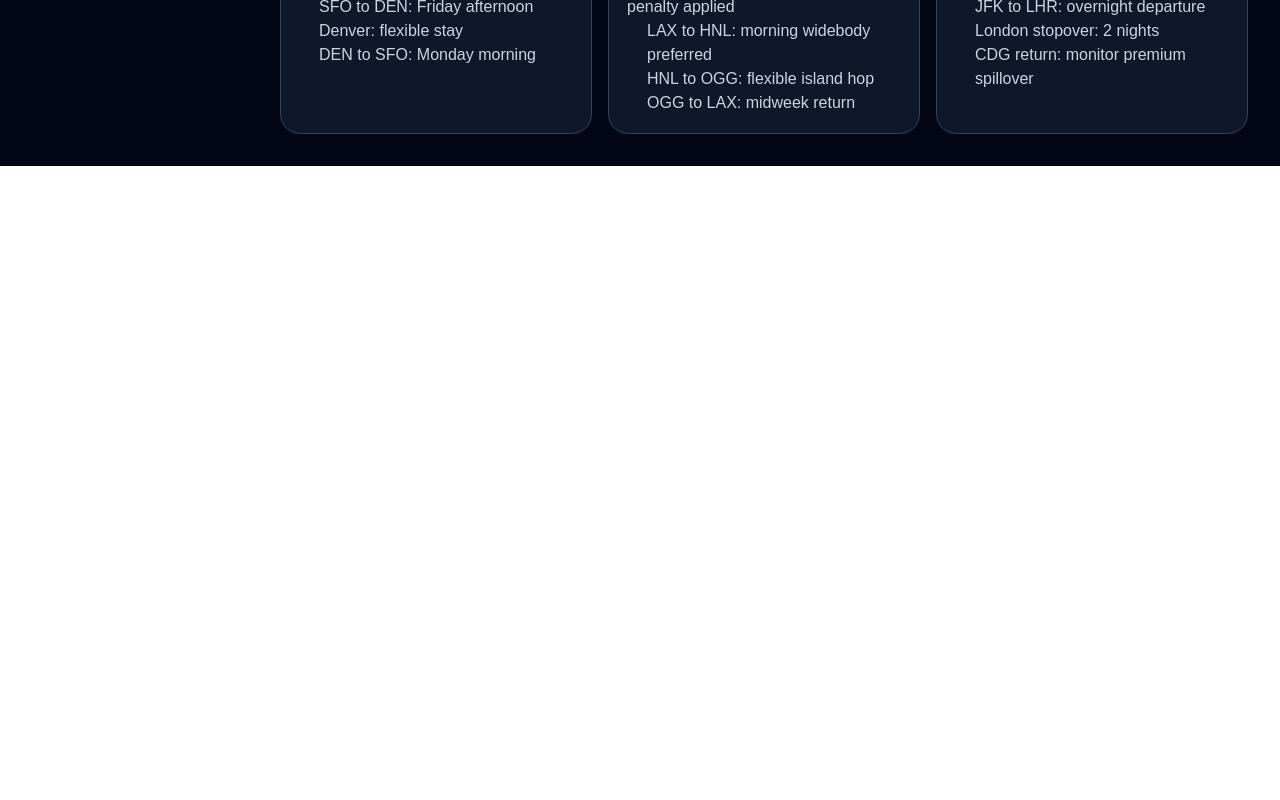
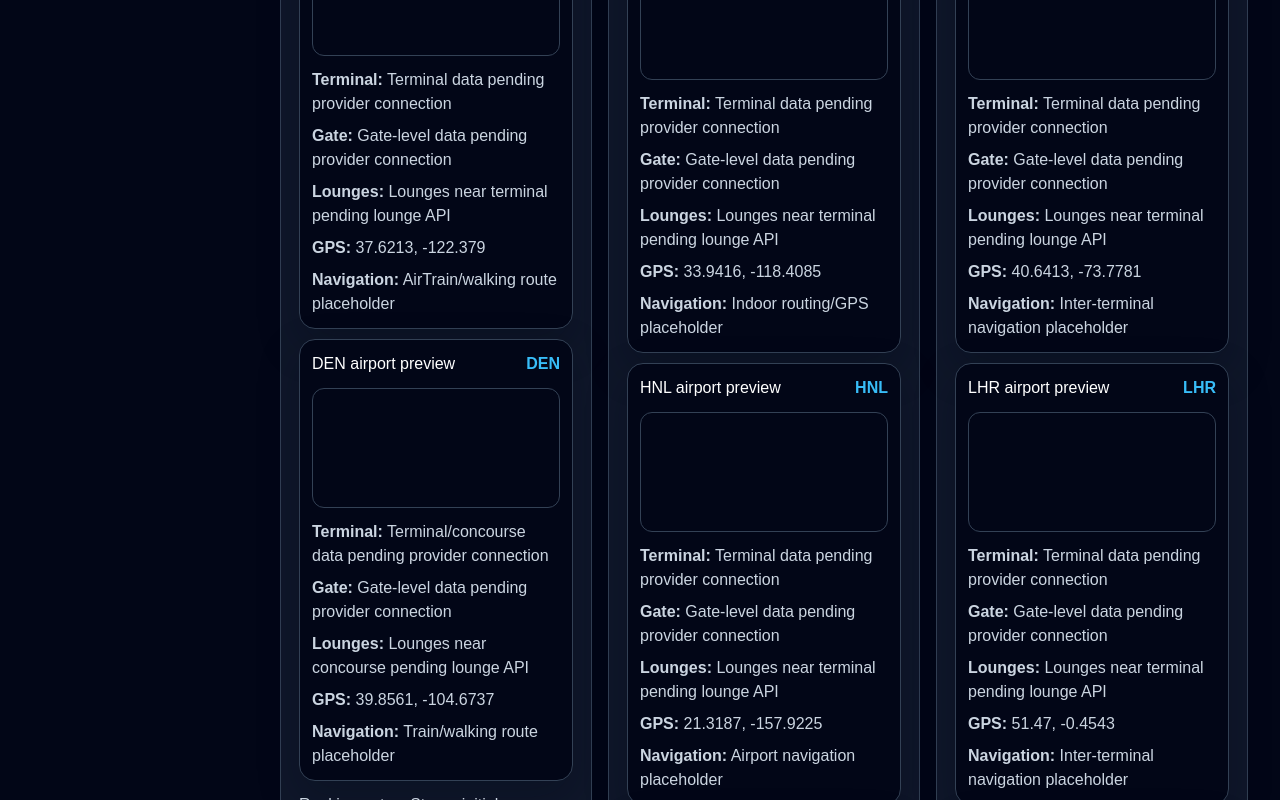
Before and after one commit to richlafayette-creator/nonrev-app, a Next.js app: page /plan in a window 1280 px wide. Shown: the part 1300-2100 px from the top of the page. Before the commit the page ends 1466 px from the top, so only its background shows below. Built offline with nearby package versions, Linux system fonts and the light colour scheme; no server answers; the database is empty.

Commit message:
Fix Mapbox token env variable

```diff
--- /dev/null
+++ b/app/MapboxAirportMap.tsx
@@ -0,0 +1,51 @@
+'use client'
+
+import { airportScaffoldFor, mapboxStaticImageUrl } from '../lib/airportMapScaffold'
+
+type MapboxAirportMapProps = {
+  airportCode?: string | null
+  title?: string
+  compact?: boolean
+}
+
+export default function MapboxAirportMap({ airportCode, title, compact = false }: MapboxAirportMapProps) {
+  const airport = airportScaffoldFor(airportCode)
+  const token = process.env.NEXT_PUBLIC_MAPBOX_TOKENN
+  const imageUrl = airport ? mapboxStaticImageUrl(airport, token) : ''
+
+  return (
+    <article className="mapbox-card" style={{ border: '1px solid #334155', borderRadius: 16, padding: compact ? 12 : 16, background: '#020617' }}>
+      <div style={{ display: 'flex', justifyContent: 'space-between', gap: 12, alignItems: 'baseline', flexWrap: 'wrap' }}>
+        <h4 style={{ margin: 0 }}>{title || `${airportCode || 'Airport'} map`}</h4>
+        <span style={{ color: airport ? '#38bdf8' : '#facc15', fontWeight: 'bold' }}>{airport?.code || 'Pending data'}</span>
+      </div>
+
+      {airport && imageUrl ? (
+        <div
+          aria-label={`${airport.name} Mapbox preview`}
+          style={{
+            minHeight: compact ? 120 : 180,
+            marginTop: 12,
+            borderRadius: 12,
+            backgroundImage: `linear-gradient(rgba(2, 6, 23, 0.1), rgba(2, 6, 23, 0.35)), url(${imageUrl})`,
+            backgroundSize: 'cover',
+            backgroundPosition: 'center',
+            border: '1px solid #334155'
+          }}
+        />
+      ) : (
+        <div style={{ minHeight: compact ? 100 : 160, marginTop: 12, borderRadius: 12, border: '1px dashed #475569', display: 'grid', placeItems: 'center', color: '#94a3b8', textAlign: 'center', padding: 12 }}>
+          {airport ? 'Mapbox token unavailable; showing map placeholder.' : 'Airport map data unavailable; showing graceful placeholder.'}
+        </div>
+      )}
+
+      <div style={{ display: 'grid', gridTemplateColumns: 'repeat(auto-fit, minmax(130px, 1fr))', gap: 8, marginTop: 12, color: '#cbd5e1' }}>
+        <p style={{ margin: 0 }}><strong>Terminal:</strong> {airport?.terminalPlaceholder || 'Terminal unavailable'}</p>
+        <p style={{ margin: 0 }}><strong>Gate:</strong> {airport?.gatePlaceholder || 'Gate unavailable'}</p>
+        <p style={{ margin: 0 }}><strong>Lounges:</strong> {airport?.loungePlaceholder || 'Lounges unavailable'}</p>
+        <p style={{ margin: 0 }}><strong>GPS:</strong> {airport ? `${airport.latitude}, ${airport.longitude}` : 'GPS unavailable'}</p>
+        <p style={{ margin: 0 }}><strong>Navigation:</strong> {airport?.navigationPlaceholder || 'Airport navigation unavailable'}</p>
+      </div>
+    </article>
+  )
+}
--- a/app/flights/[id]/page.tsx
+++ b/app/flights/[id]/page.tsx
@@ -5,6 +5,7 @@ import { useParams } from 'next/navigation'
 import { delayRiskScore } from '../../../lib/intelligence'
 import { allFlightFields, fieldValue, richFlightFieldLabels } from '../../../lib/flightDataScaffold'
 import { supabase } from '../../../lib/supabase'
+import MapboxAirportMap from '../../MapboxAirportMap'
 
 type Flight = {
   id: number
@@ -101,6 +102,23 @@ export default function FlightDetailPage() {
                 Future airport maps, walking directions, lounge proximity, terminal GPS, and gate-level wayfinding will render here when provider data is connected.
               </p>
             </div>
+            <details style={{ marginTop: 12 }}>
+              <summary style={{ color: '#38bdf8', cursor: 'pointer', fontWeight: 'bold' }}>Airport maps and terminal navigation</summary>
+              <div style={{ display: 'grid', gridTemplateColumns: 'repeat(auto-fit, minmax(240px, 1fr))', gap: 12, marginTop: 12 }}>
+                <MapboxAirportMap airportCode={flight.origin} title={`${flight.origin || 'Origin'} airport terminal map`} />
+                <MapboxAirportMap airportCode={flight.destination} title={`${flight.destination || 'Destination'} airport terminal map`} />
+              </div>
+              <div style={{ border: '1px solid #334155', borderRadius: 14, padding: 14, marginTop: 12, background: '#020617' }}>
+                <strong>Navigation placeholders</strong>
+                <ul style={{ color: '#cbd5e1', marginBottom: 0 }}>
+                  <li>Gates: {fieldValue(flight, 'departure_gate')} / {fieldValue(flight, 'arrival_gate')}</li>
+                  <li>Terminals: {fieldValue(flight, 'departure_terminal')} / {fieldValue(flight, 'arrival_terminal')}</li>
+                  <li>Lounges nearby: {fieldValue(flight, 'lounges_nearby')}</li>
+                  <li>GPS positioning: {fieldValue(flight, 'gps_latitude')} · {fieldValue(flight, 'gps_longitude')}</li>
+                  <li>Airport navigation: Mapbox preview now; indoor wayfinding provider pending.</li>
+                </ul>
+              </div>
+            </details>
           </section>
           {risk && (
             <div style={{ border: '1px solid #334155', borderRadius: 14, padding: 14, marginTop: 12, background: '#020617' }}>
--- a/app/globals.css
+++ b/app/globals.css
@@ -235,8 +235,13 @@ main > nav:focus-within button,
 
 .flight-card,
 .mini-card,
-.filter-panel {
+.filter-panel,
+.mapbox-card {
   box-shadow: 0 16px 40px rgba(2, 6, 23, 0.28);
+}
+
+.mapbox-card {
+  overflow: hidden;
 }
 
 @media (max-width: 720px) {
--- a/app/plan/page.tsx
+++ b/app/plan/page.tsx
@@ -4,6 +4,8 @@ import { type FormEvent, useEffect, useMemo, useState } from 'react'
 import { flightMatchesSearch } from '../../lib/flightSearch'
 import { delayRiskScore, rankItinerary } from '../../lib/intelligence'
 import { allFlightFields, fieldValue, passengerFlightCoverageNotes, richFlightFieldLabels } from '../../lib/flightDataScaffold'
+import { airportCodesFromRoute } from '../../lib/airportMapScaffold'
+import MapboxAirportMap from '../MapboxAirportMap'
 
 const mockItineraries = [
   {
@@ -223,6 +225,10 @@ export default function PlanPage() {
                 <p style={{ color: '#38bdf8' }}>{flight.origin} → {flight.destination}</p>
                 <p>Aircraft: {flight.aircraft || 'Unknown'} · Status: {flight.status || 'Unknown'} · Score: {flight.score ?? 'Not scored'}</p>
                 <p>Delay risk: {risk.label} ({risk.score}/100)</p>
+                <div style={{ display: 'grid', gridTemplateColumns: 'repeat(auto-fit, minmax(240px, 1fr))', gap: 12, marginTop: 12 }}>
+                  <MapboxAirportMap airportCode={flight.origin} title={`${flight.origin || 'Origin'} airport map`} compact />
+                  <MapboxAirportMap airportCode={flight.destination} title={`${flight.destination || 'Destination'} airport map`} compact />
+                </div>
                 <div style={{ display: 'grid', gridTemplateColumns: 'repeat(auto-fit, minmax(180px, 1fr))', gap: 10, marginTop: 12 }}>
                   {richFlightFieldLabels.map((field) => (
                     <div key={field.key} style={{ border: '1px solid #334155', borderRadius: 12, padding: 10, background: '#020617' }}>
@@ -261,6 +267,11 @@ export default function PlanPage() {
                 <p style={{ color: '#38bdf8', fontSize: 18, fontWeight: 'bold' }}>{itinerary.route}</p>
                 <p style={{ color: '#94a3b8' }}>Window: {itinerary.window}</p>
                 <p>{itinerary.notes}</p>
+                <div style={{ display: 'grid', gridTemplateColumns: 'repeat(auto-fit, minmax(210px, 1fr))', gap: 10, margin: '12px 0' }}>
+                  {airportCodesFromRoute(itinerary.route).map((code) => (
+                    <MapboxAirportMap key={`${itinerary.id}-${code}`} airportCode={code} title={`${code} airport preview`} compact />
+                  ))}
+                </div>
                 <p style={{ color: '#cbd5e1' }}>Ranking notes: {itinerary.ranking.notes.join(' · ')}</p>
                 <ul style={{ color: '#cbd5e1', paddingLeft: 20 }}>
                   {itinerary.segments.map((segment) => (
--- /dev/null
+++ b/lib/airportMapScaffold.ts
@@ -0,0 +1,108 @@
+export type AirportMapScaffold = {
+  code: string
+  name: string
+  latitude: number
+  longitude: number
+  terminalPlaceholder: string
+  gatePlaceholder: string
+  loungePlaceholder: string
+  navigationPlaceholder: string
+}
+
+export const airportMapScaffolds: Record<string, AirportMapScaffold> = {
+  LAX: {
+    code: 'LAX',
+    name: 'Los Angeles International Airport',
+    latitude: 33.9416,
+    longitude: -118.4085,
+    terminalPlaceholder: 'Terminal data pending provider connection',
+    gatePlaceholder: 'Gate-level data pending provider connection',
+    loungePlaceholder: 'Lounges near terminal pending lounge API',
+    navigationPlaceholder: 'Indoor routing/GPS placeholder'
+  },
+  HNL: {
+    code: 'HNL',
+    name: 'Daniel K. Inouye International Airport',
+    latitude: 21.3187,
+    longitude: -157.9225,
+    terminalPlaceholder: 'Terminal data pending provider connection',
+    gatePlaceholder: 'Gate-level data pending provider connection',
+    loungePlaceholder: 'Lounges near terminal pending lounge API',
+    navigationPlaceholder: 'Airport navigation placeholder'
+  },
+  OGG: {
+    code: 'OGG',
+    name: 'Kahului Airport',
+    latitude: 20.8986,
+    longitude: -156.4305,
+    terminalPlaceholder: 'Terminal data pending provider connection',
+    gatePlaceholder: 'Gate-level data pending provider connection',
+    loungePlaceholder: 'Lounge availability pending provider data',
+    navigationPlaceholder: 'Airport navigation placeholder'
+  },
+  JFK: {
+    code: 'JFK',
+    name: 'John F. Kennedy International Airport',
+    latitude: 40.6413,
+    longitude: -73.7781,
+    terminalPlaceholder: 'Terminal data pending provider connection',
+    gatePlaceholder: 'Gate-level data pending provider connection',
+    loungePlaceholder: 'Lounges near terminal pending lounge API',
+    navigationPlaceholder: 'Inter-terminal navigation placeholder'
+  },
+  LHR: {
+    code: 'LHR',
+    name: 'London Heathrow Airport',
+    latitude: 51.47,
+    longitude: -0.4543,
+    terminalPlaceholder: 'Terminal data pending provider connection',
+    gatePlaceholder: 'Gate-level data pending provider connection',
+    loungePlaceholder: 'Lounges near terminal pending lounge API',
+    navigationPlaceholder: 'Inter-terminal navigation placeholder'
+  },
+  CDG: {
+    code: 'CDG',
+    name: 'Paris Charles de Gaulle Airport',
+    latitude: 49.0097,
+    longitude: 2.5479,
+    terminalPlaceholder: 'Terminal data pending provider connection',
+    gatePlaceholder: 'Gate-level data pending provider connection',
+    loungePlaceholder: 'Lounges near terminal pending lounge API',
+    navigationPlaceholder: 'Airport navigation placeholder'
+  },
+  SFO: {
+    code: 'SFO',
+    name: 'San Francisco International Airport',
+    latitude: 37.6213,
+    longitude: -122.379,
+    terminalPlaceholder: 'Terminal data pending provider connection',
+    gatePlaceholder: 'Gate-level data pending provider connection',
+    loungePlaceholder: 'Lounges near terminal pending lounge API',
+    navigationPlaceholder: 'AirTrain/walking route placeholder'
+  },
+  DEN: {
+    code: 'DEN',
+    name: 'Denver International Airport',
+    latitude: 39.8561,
+    longitude: -104.6737,
+    terminalPlaceholder: 'Terminal/concourse data pending provider connection',
+    gatePlaceholder: 'Gate-level data pending provider connection',
+    loungePlaceholder: 'Lounges near concourse pending lounge API',
+    navigationPlaceholder: 'Train/walking route placeholder'
+  }
+}
+
+export function airportCodesFromRoute(route: string) {
+  return Array.from(new Set((route.match(/\b[A-Z]{3}\b/g) || [])))
+}
+
+export function airportScaffoldFor(code?: string | null) {
+  if (!code) return null
+  return airportMapScaffolds[code.toUpperCase()] || null
+}
+
+export function mapboxStaticImageUrl(airport: AirportMapScaffold, token?: string) {
+  if (!token) return ''
+  const marker = `pin-s-airport+38bdf8(${airport.longitude},${airport.latitude})`
+  return `https://api.mapbox.com/styles/v1/mapbox/streets-v12/static/${marker}/${airport.longitude},${airport.latitude},12,0/640x320?access_token=${token}`
+}
```
Also changed, not shown: 1 other file (tests, documents, lock files or other folders).
